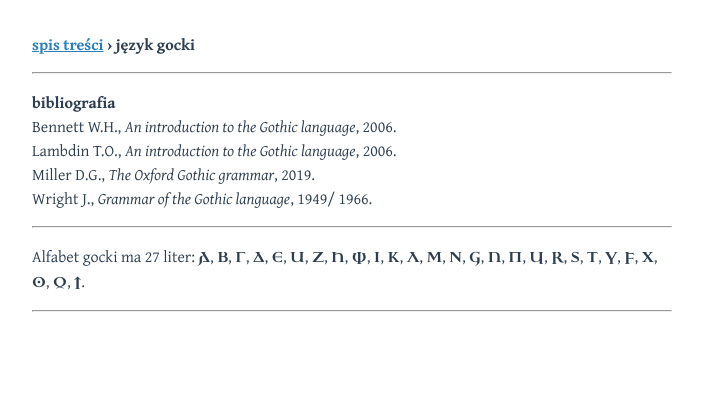
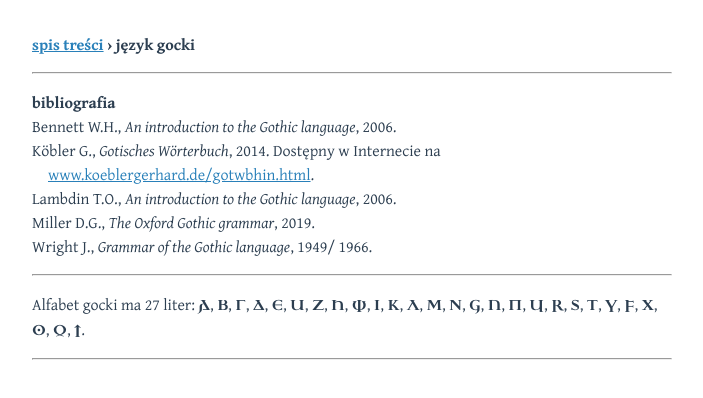
Before and after one commit to pt-11/ovda-kuryk, a plain HTML site: page inne/got.html in a window 1280 px wide. Shown: the whole page, without its empty margins (288-991 px from the left). Drawn offline with Linux system fonts and the light colour scheme.

Commit message:
Update got.html

```diff
--- a/inne/got.html
+++ b/inne/got.html
@@ -17,10 +17,11 @@
 
 <div class="wys">
 <p><b>bibliografia</b></p>
-<p lang="en">Bennett W.H., <cite>An introduction to the Gothic language</cite>, 2006.</p>
-<p lang="en">Lambdin T.O., <cite>An introduction to the Gothic language</cite>, 2006.</p>
-<p lang="en">Miller D.G., <cite>The Oxford Gothic grammar</cite>, 2019.</p>
-<p lang="en">Wright J., <cite>Grammar of the Gothic language</cite>, 1949/ 1966.</p>
+<p><span lang="en">Bennett W.H., <cite>An introduction to the Gothic language</cite></span>, 2006.</p>
+<p><span lang="de">Köbler G., <cite>Gotisches Wörterbuch</cite></span>, 2014. Dostępny w Internecie na <a href="https://www.koeblergerhard.de/gotwbhin.html">www.koeblergerhard.de/gotwbhin.html</a>.</p>
+<p><span lang="en">Lambdin T.O., <cite lang="en">An introduction to the Gothic language</cite></span>, 2006.</p>
+<p><span lang="en">Miller D.G., <cite lang="en">The Oxford Gothic grammar</cite></span>, 2019.</p>
+<p><span lang="en">Wright J., <cite lang="en">Grammar of the Gothic language</cite></span>, 1949/ 1966.</p>
 </div>
 
 <hr>
```
